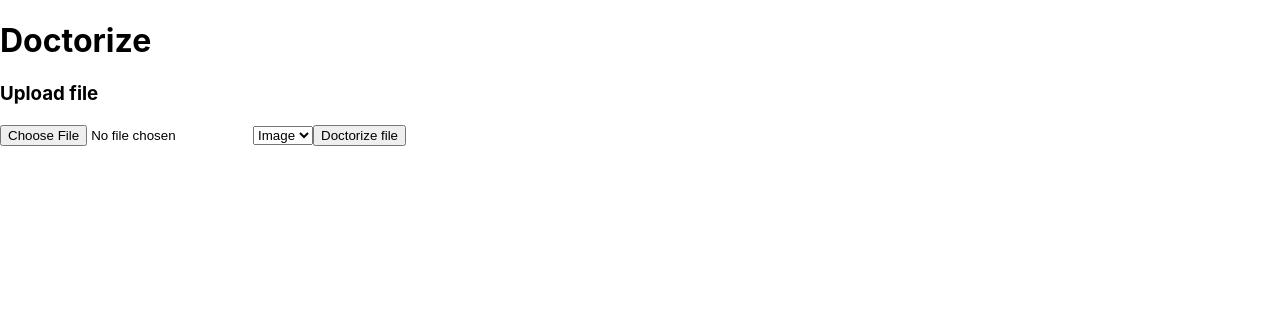
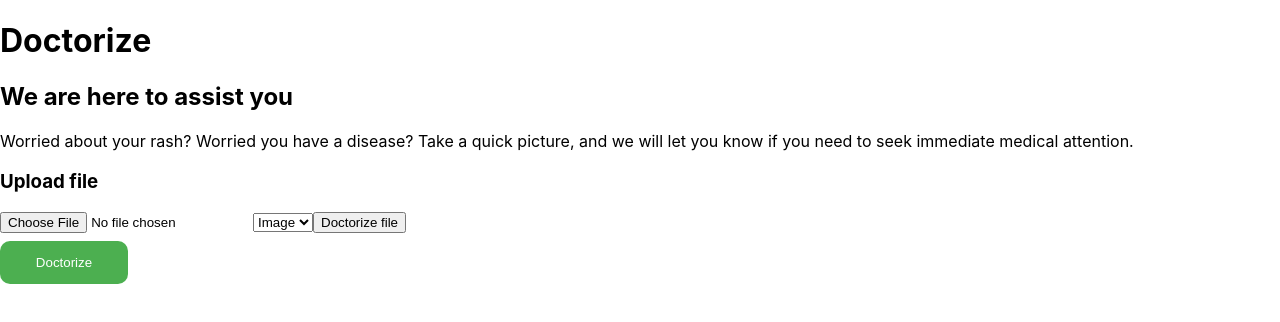
Before and after one commit to Docterize-AI/doctorize-frontend, a Next.js app: page /doctorize in a window 1280 px wide. Shown: the top 322 px of the page. Built offline with nearby package versions, Linux system fonts and the light colour scheme.

Commit message:
fixed html for doctorize file

```diff
--- a/pages/doctorize.js
+++ b/pages/doctorize.js
@@ -1,7 +1,14 @@
 import axios from 'axios';
 import { useState } from 'react';
+import styles from '../styles/Home.module.css';
+import { useRouter } from 'next/router';
 
 export default function Doctorize() {
+
+    const router = useRouter();
+    const routeToDoctorize = () => {
+      router.push('/doctorize');
+    }
 
     const [file, setFile] = useState(null);
     const [fileType, setFileType] = useState(null);
@@ -29,7 +36,17 @@ export default function Doctorize() {
 
     return(
         <div>
-            <h1>Doctorize</h1>
+            {/* Nav */}
+            <div>
+                <h1>Doctorize</h1>
+            </div>
+
+            {/* Body */}
+            <div>
+                <h2>We are here to assist you</h2>
+                <p>Worried about your rash? Worried you have a disease? Take a quick picture, and we will let you know if you need to seek immediate medical attention.</p>
+            </div>
+
             <div>
                 <h3>Upload file</h3>
                 <form>
@@ -41,6 +58,8 @@ export default function Doctorize() {
                     <input type="submit" value="Doctorize file" onChange={doctorize}/>
                 </form>
             </div>
+
+            <button className={styles.button} onClick={routeToDoctorize}>Doctorize</button>
         </div>
     );
 }
```
Also changed, not shown: pages/index.js (+8 -5 lines).
